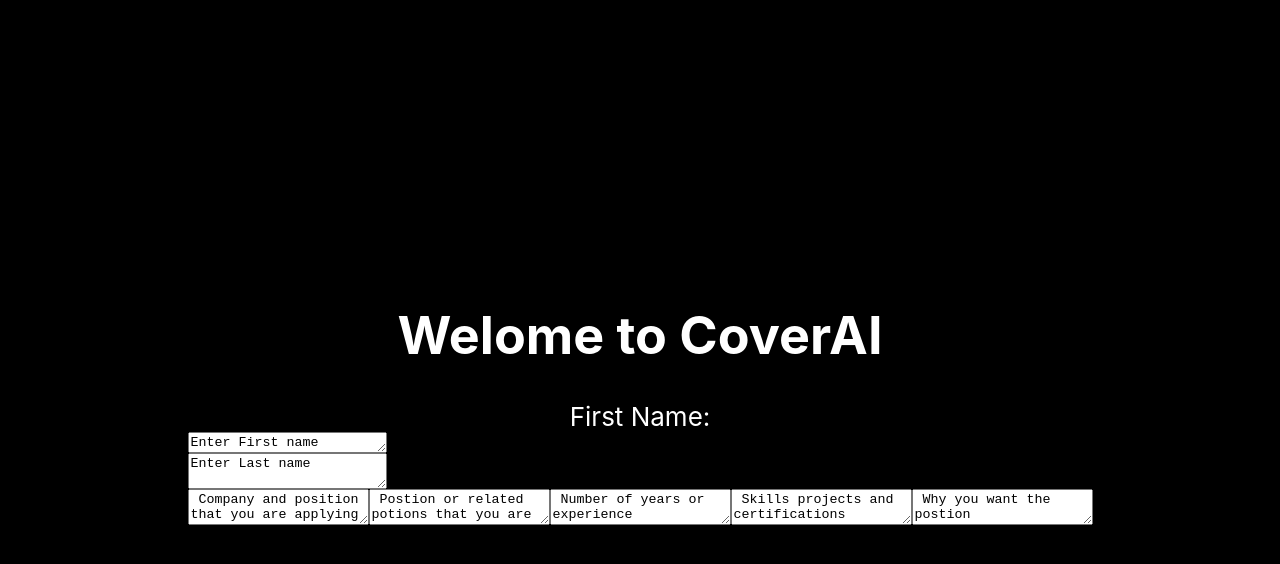
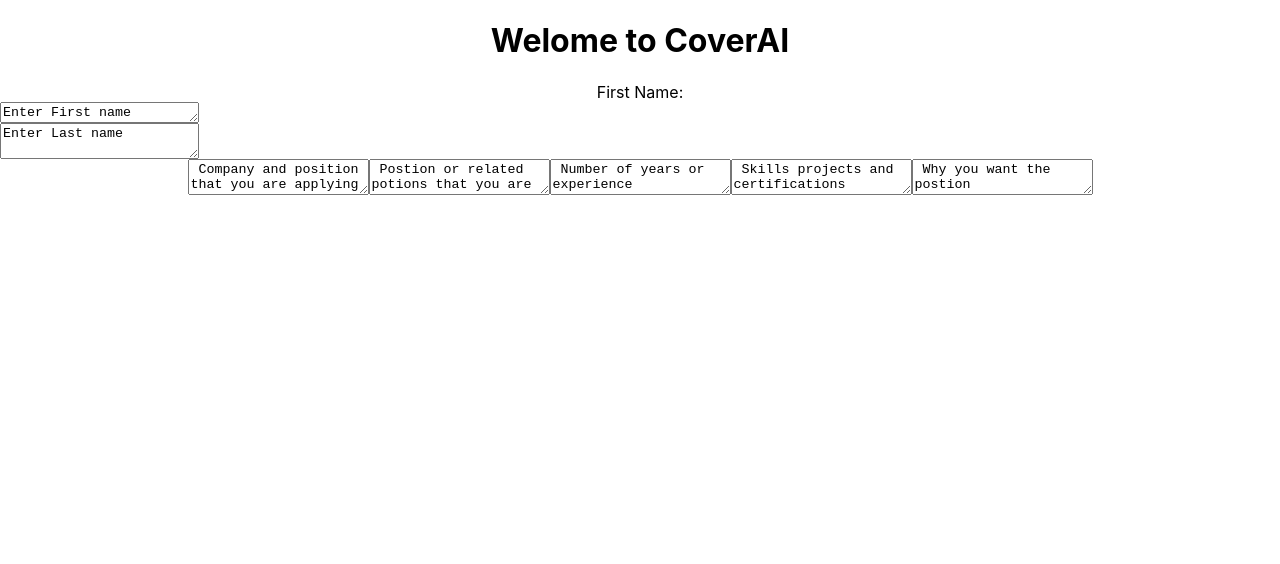
Before and after one commit to malachiwhi/coverai1.1, a React (Create React App) app: page / in a window 1280 px wide. Shown: the top 564 px of the page. Built offline with nearby package versions, Linux system fonts and the light colour scheme.

Commit message:
updated headline

```diff
--- a/src/App.css
+++ b/src/App.css
@@ -5,6 +5,12 @@
 .App-logo {
   height: 40vmin;
   pointer-events: none;
+}
+
+.side-meanu{
+  width:240px;
+  padding: 10px;
+  background-color: #635985;
 }
 
 @media (prefers-reduced-motion: no-preference) {
--- a/src/App.js
+++ b/src/App.js
@@ -7,7 +7,8 @@ function App() {
 
   return (
     <div className="App">
-      <header className="App-header">
+      <aside className = "side-menu">
+      </aside>
         <h1>Welome to CoverAI </h1>
       <div className= "">
         <label for="Fname">First Name: </label>
@@ -19,7 +20,6 @@ function App() {
         <textarea className = "Skills and Projects" > Skills projects and certifications</textarea>
         <textarea className = "why" > Why you want the postion</textarea>
       </div>
-      </header>
     </div>
   );
 }
```
